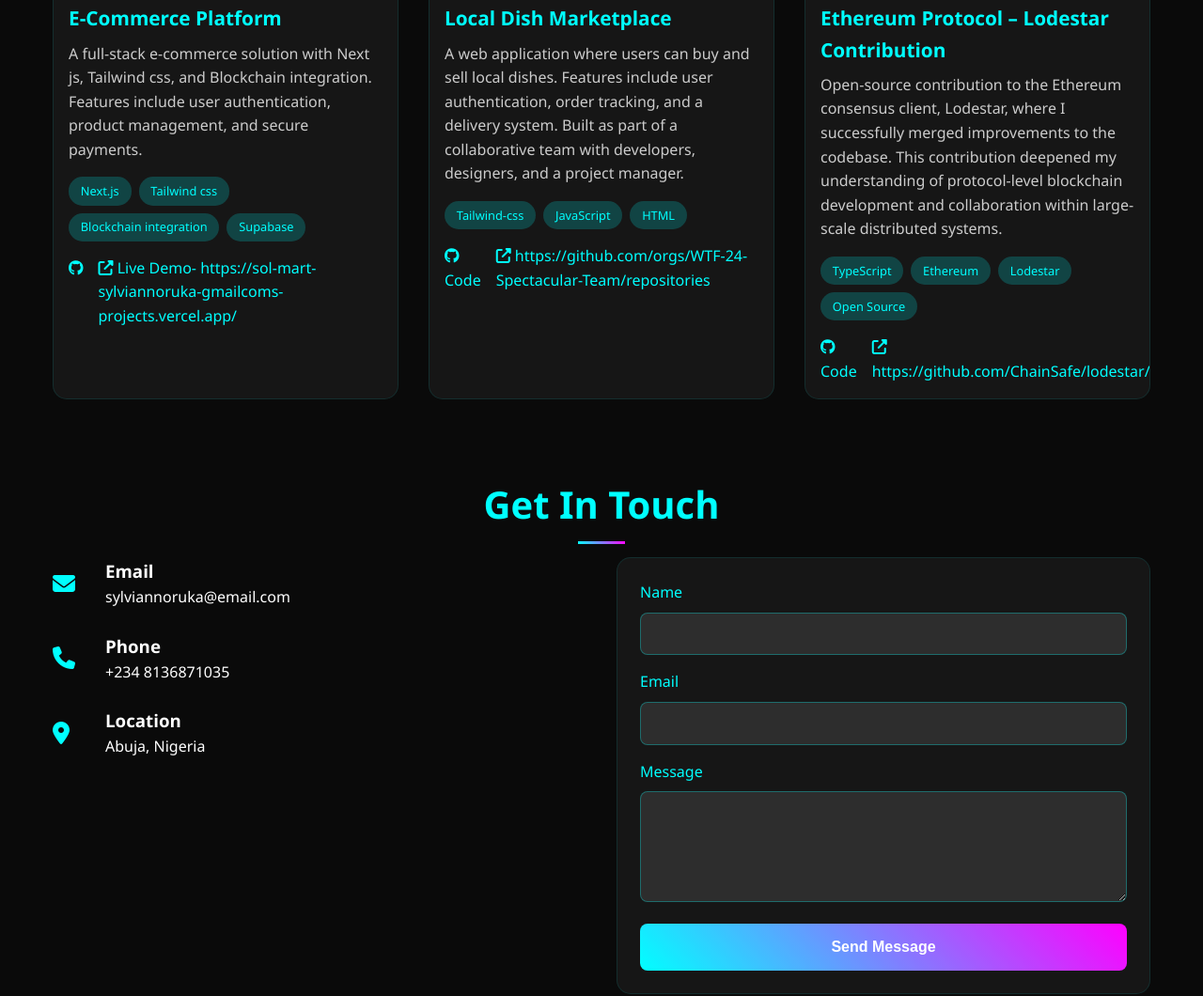
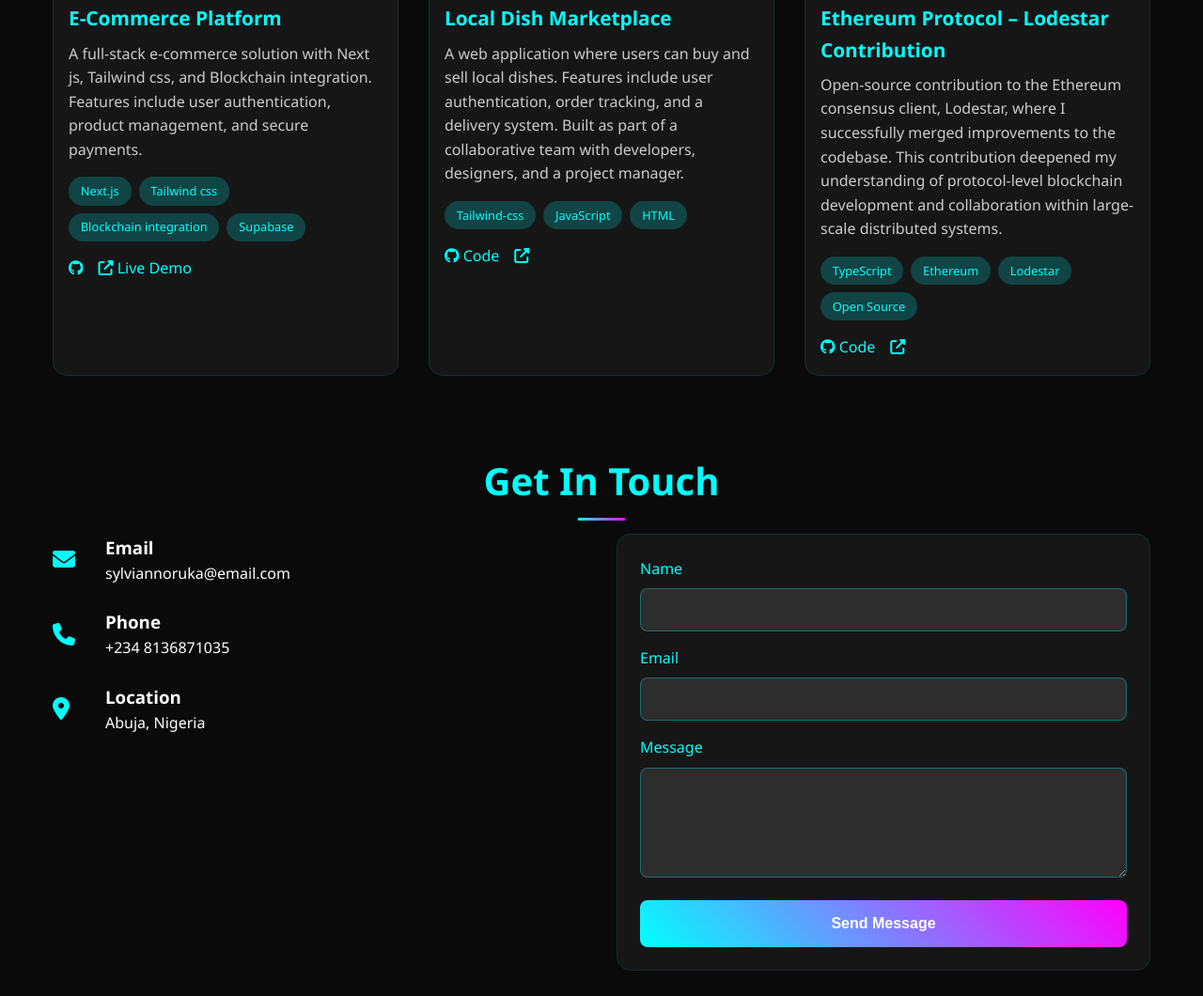
Before and after one commit to SYLVIANNORUKA/Portfolio, a plain HTML site: page index.html in a window 1280 px wide. Shown: the part 2620-3680 px from the top of the page at 94% size. Drawn offline with Linux system fonts and the light colour scheme.

Commit message:
feat:made changes on index.html

```diff
--- a/index.html
+++ b/index.html
@@ -124,7 +124,7 @@
                     </div>
                     <div class="project-links">
                         <a href="#" class="project-link"><i class="fab fa-github"></i></a>
-                        <a href="#" class="project-link"><i class="fas fa-external-link-alt"></i> Live Demo- https://sol-mart-sylviannoruka-gmailcoms-projects.vercel.app/</a>
+                        <a href="https://sol-mart-sylviannoruka-gmailcoms-projects.vercel.app/" class="project-link"><i class="fas fa-external-link-alt"></i> Live Demo</a>
                     </div>
                 </div>
             </div>
@@ -141,7 +141,7 @@
                     </div>
                     <div class="project-links">
                         <a href="#" class="project-link"><i class="fab fa-github"></i> Code</a>
-                        <a href="#" class="project-link"><i class="fas fa-external-link-alt"></i> https://github.com/orgs/WTF-24-Spectacular-Team/repositories</a>
+                        <a href=" https://github.com/orgs/WTF-24-Spectacular-Team/repositories" class="project-link"><i class="fas fa-external-link-alt"></i></a>
                     </div>
                 </div>
             </div>
@@ -158,7 +158,7 @@
                     </div>
                     <div class="project-links">
                         <a href="#" class="project-link"><i class="fab fa-github"></i> Code</a>
-                        <a href="#" class="project-link"><i class="fas fa-external-link-alt"></i> https://github.com/ChainSafe/lodestar/pull/7628/files/a2ce3a92d4e77db076846520e7cefe65f77b9cca..10a1baedf61b1ff9a4a82cfe74582d5624eecc1e</a>
+                        <a href="https://github.com/ChainSafe/lodestar/pull/7628/files/a2ce3a92d4e77db076846520e7cefe65f77b9cca..10a1baedf61b1ff9a4a82cfe74582d5624eecc1e" class="project-link"><i class="fas fa-external-link-alt"></i> </a>
                     </div>
                 </div>
             </div>
```
